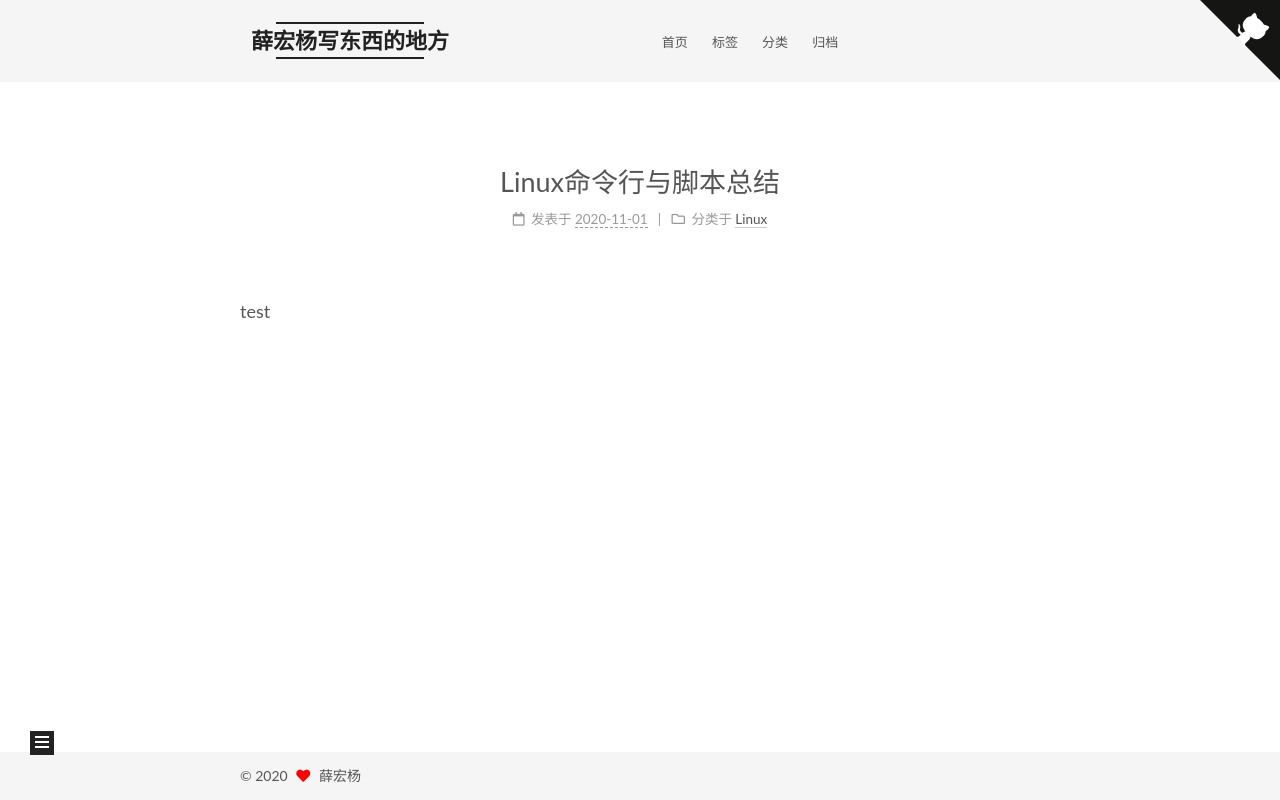
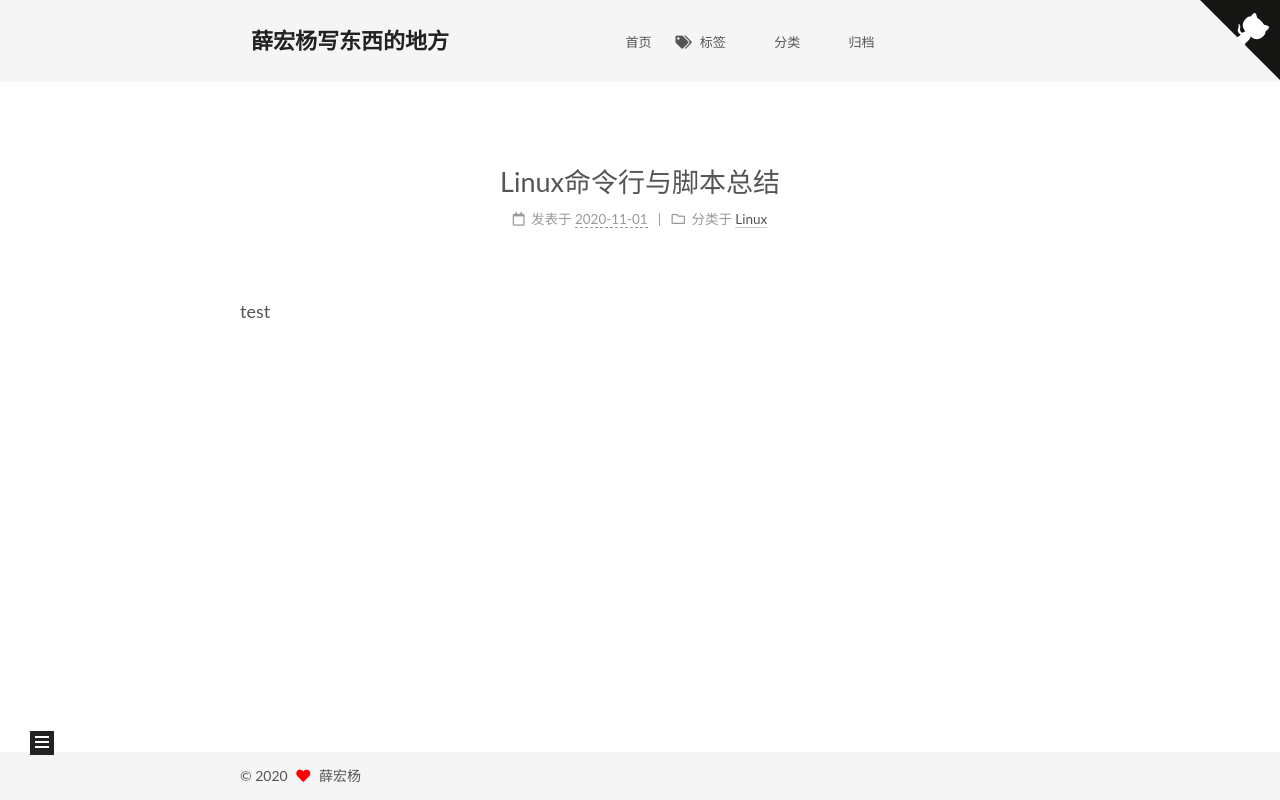
Before and after one commit to xhyxhy/xhyxhy.github.io, a plain HTML site: page 2020/11/01/Linux命令行与脚本总结/index.html in a window 1280 px wide. Drawn offline with Linux system fonts and the light colour scheme.

Commit message:
Site updated: 2020-11-01 19:28:52

```diff
--- a/2020/11/01/Linux命令行与脚本总结/index.html
+++ b/2020/11/01/Linux命令行与脚本总结/index.html
@@ -17,7 +17,7 @@
 
 <script id="hexo-configurations">
     var NexT = window.NexT || {};
-    var CONFIG = {"hostname":"yoursite.com","root":"/","scheme":"Mist","version":"7.8.0","exturl":false,"sidebar":{"position":"left","display":"post","padding":18,"offset":12,"onmobile":false},"copycode":{"enable":false,"show_result":false,"style":null},"back2top":{"enable":true,"sidebar":false,"scrollpercent":false},"bookmark":{"enable":false,"color":"#222","save":"auto"},"fancybox":false,"mediumzoom":false,"lazyload":false,"pangu":false,"comments":{"style":"tabs","active":null,"storage":true,"lazyload":false,"nav":null},"algolia":{"hits":{"per_page":10},"labels":{"input_placeholder":"Search for Posts","hits_empty":"We didn't find any results for the search: ${query}","hits_stats":"${hits} results found in ${time} ms"}},"localsearch":{"enable":false,"trigger":"auto","top_n_per_article":1,"unescape":false,"preload":false},"motion":{"enable":true,"async":false,"transition":{"post_block":"fadeIn","post_header":"slideDownIn","post_body":"slideDownIn","coll_header":"slideLeftIn","sidebar":"slideUpIn"}}};
+    var CONFIG = {"hostname":"yoursite.com","root":"/","scheme":"Muse","version":"7.8.0","exturl":false,"sidebar":{"position":"left","display":"post","padding":18,"offset":12,"onmobile":false},"copycode":{"enable":false,"show_result":false,"style":null},"back2top":{"enable":true,"sidebar":false,"scrollpercent":false},"bookmark":{"enable":false,"color":"#222","save":"auto"},"fancybox":false,"mediumzoom":false,"lazyload":false,"pangu":false,"comments":{"style":"tabs","active":null,"storage":true,"lazyload":false,"nav":null},"algolia":{"hits":{"per_page":10},"labels":{"input_placeholder":"Search for Posts","hits_empty":"We didn't find any results for the search: ${query}","hits_stats":"${hits} results found in ${time} ms"}},"localsearch":{"enable":false,"trigger":"auto","top_n_per_article":1,"unescape":false,"preload":false},"motion":{"enable":true,"async":false,"transition":{"post_block":"fadeIn","post_header":"slideDownIn","post_body":"slideDownIn","coll_header":"slideLeftIn","sidebar":"slideUpIn"}}};
   </script>
 
   <meta name="description" content="test">
@@ -119,17 +119,17 @@
   </li>
         <li class="menu-item menu-item-tags">
 
-    <a href="/tags/" rel="section"><i class="tags fa-fw"></i>标签</a>
+    <a href="/tags/" rel="section"><i class="fa fa-tags fa-fw"></i>标签</a>
 
   </li>
         <li class="menu-item menu-item-categories">
 
-    <a href="/categories/" rel="section"><i class="categories fa-fw"></i>分类</a>
+    <a href="/categories/" rel="section"><i class="fa fa-categories fa-fw"></i>分类</a>
 
   </li>
         <li class="menu-item menu-item-archives">
 
-    <a href="/archives/" rel="section"><i class="archives fa-fw"></i>归档</a>
+    <a href="/archives/" rel="section"><i class="fa fa-archives fa-fw"></i>归档</a>
 
   </li>
   </ul>
```
Also changed, not shown: archives/2020/11/index.html (+4 -4 lines), archives/2020/index.html (+4 -4 lines), archives/index.html (+4 -4 lines), categories/Linux/index.html (+4 -4 lines), categories/index.html (+4 -4 lines), index.html (+4 -4 lines), tags/index.html (+4 -4 lines).
